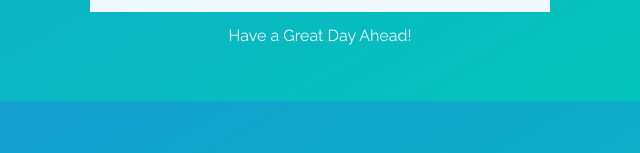
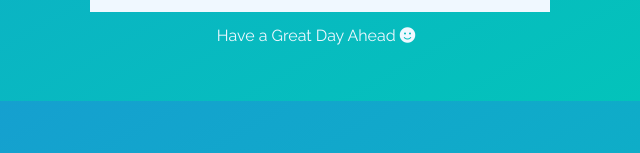
Before and after one commit to PvtPixel/Smile_Clinic, a plain HTML site: page form.html in a window 1280 px wide. Shown: the part 644-797 px from the top of the page, 320-960 px from the left. Drawn offline with Linux system fonts and the light colour scheme.

Commit message:
Update form.html

```diff
--- a/form.html
+++ b/form.html
@@ -237,7 +237,7 @@
         </form>
       </div>
       <footer>
-        <p>Have a Great Day Ahead!</p>
+        <p>Have a Great Day Ahead <i class="fas fa-smile fa -1.5x"> &nbsp; </i></p>
       </footer>
     </div>
   </body>
```
